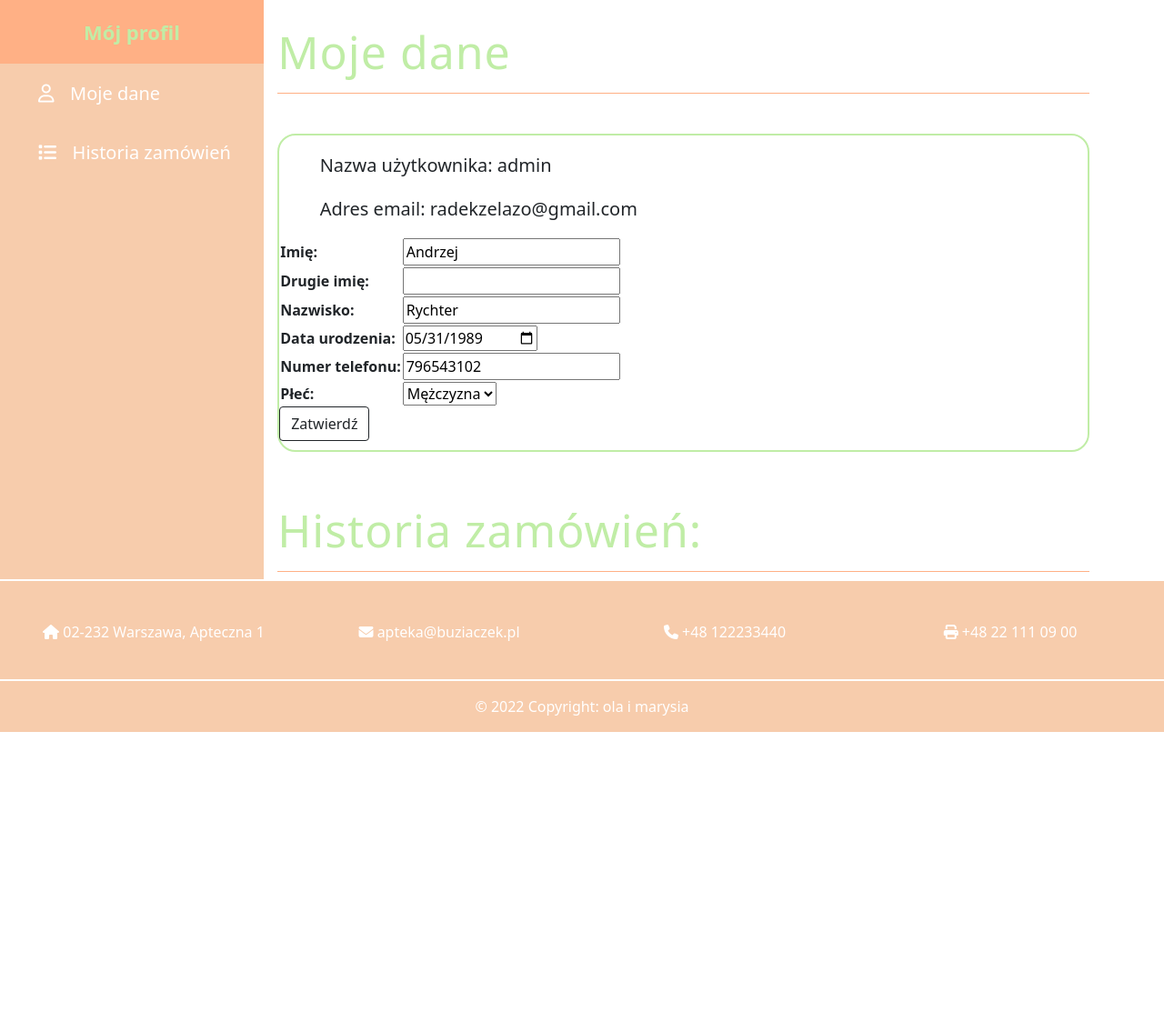
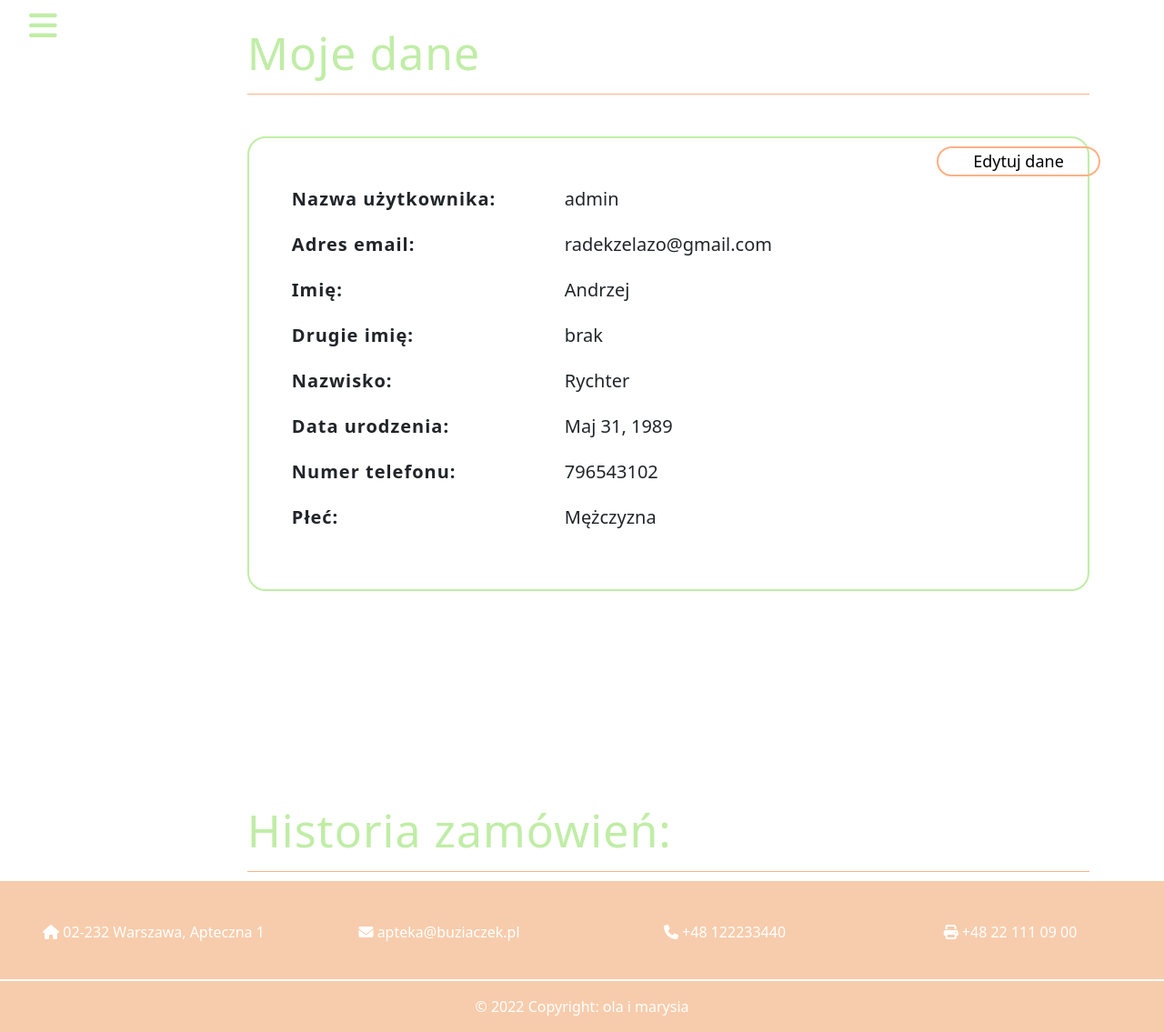
Before and after one commit to rzelazo/OnlinePharmacy, a Django app: page /user/ in a window 1280 px wide. Shown: the part 140-1275 px from the top of the page at 91% size. Before the commit the page ends 945 px from the top, so only its background shows below. Run offline with Django 3.2, Linux system fonts and the light colour scheme; a user stored in the database is signed in; data comes from the database, SQL or seed files in the repository; some libraries are stand-ins or nearby versions.

Commit message:
jutro dalej, bo chyba się zagapiłam z godziną

```diff
--- a/templates/core/user.html
+++ b/templates/core/user.html
@@ -13,14 +13,15 @@
     margin: 0;
     padding: 0;
     position: absolute;
+    left: -290px;
     user-select: none;
-    left: 0;
     width: 290px;
     height: 100%;
     background: #F7CCAC;
     box-sizing: border-box;
     text-decoration: none;
     z-index: 1;
+    transition: all 0.5s ease;
   }
   .sidenav li{
     list-style: none;
@@ -55,7 +56,7 @@
     margin-top: 5%;
     border: solid 2px #C0EDA6;
     border-radius: 20px;
-    height: 350px;
+    height: 500px;
   }
 
 
@@ -71,11 +72,12 @@
 
   }
   .data-table thead tr{
-    background-color: #FFB085;
-    color: #ffffff;
+    background-color: #ffd1b8;
+    color: white;
     text-align: center;
     font-weight: bold;
-    height: 55px;
+    height: 60px;
+    font-size: 19px;
   }
 
   .data-table th,
@@ -85,13 +87,118 @@
   }
   .data-table tbody tr{
     border-bottom: 1px solid #dddddd;
+    border-left: 2px solid #FAEBD7;
+    border-right: 2px solid #FAEBD7;
+  }
+  .data-table tbody tr:last-of-type{
+    border-bottom: 2px solid #FAEBD7;
   }
   .data-table tbody tr:nth-of-type(even){
-    background-color: #f3f3f3;
+    background-color: white;
   }
   .data-table tbody tr:nth-of-type(odd) {
     background-color: #FAEBD7;
   }
+  #check{
+    display: none;
+  }
+  label #open, label #close{
+    position: absolute;
+    cursor: pointer;
+    border-radius: 3px;
+
+  }
+  label #open{
+    left: 20px;
+    top: 145px;
+    font-size: 35px;
+    color: #C0EDA6;
+    padding: 6px 12px;
+    transition: all 0.5s;
+  }
+  label #close{
+    z-index: 1111;
+    left: -290px;
+    top: 155px;
+    font-size: 30px;
+    padding: 4px 9px;
+    transition: all 0.5s ease;
+    color: #C0EDA6;
+
+  }
+  #check:checked ~ .sidenav{
+    left: 0;
+  }
+  #check:checked ~ label #open{
+    left: 250px;
+    opacity: 0;
+    pointer-events: none;
+  }
+  #check:checked ~ label #close{
+    left: 240px;
+
+  }
+
+  #confirm {
+    margin-left: 18%;
+    margin-top: 4%;
+    font-size: 18px;
+    justify-content: center;
+    align-items: center;
+    color: black !important;
+    border: solid 2px #FFB085;
+    width: 180px;
+    height: 33px;
+    border-radius: 30px;
+    background-color: transparent;
+  }
+  #confirm:hover {
+    background-color: #FFB085 !important;
+    color: white !important;
+  }
+  #table{
+    margin-left: 5%;
+  }
+
+  #table td{
+    width: 300px;
+    height:50px;
+  }
+  #edit{
+    margin-top: 1%;
+    margin-left: 82%;
+    font-size: 18px;
+    text-align: center;
+    color: black !important;
+    border: solid 2px #FFB085;
+    width: 180px;
+    height: 33px;
+    border-radius: 30px;
+    background-color: transparent;
+  }
+  #edit:hover {
+    background-color: #FFB085 !important;
+    color: white !important;
+  }
+  #back{
+    margin-top: 1%;
+    margin-left: 93%;
+    font-size: 18px;;
+    display: none;
+  }
+
+  .update{
+    display: none;
+  }
+  .newdata{
+    margin-top: 3%;
+    margin-left: 3%;
+    height: 300px;
+    width: 700px;
+    font-size: 20px;
+    letter-spacing: 1px;
+  }
+
 
 
 </style>
@@ -99,7 +206,13 @@
 
 {% block content %}
 <body>
+
 <div class="wrapper" style="height: fit-content">
+  <input type="checkbox" id="check">
+    <label for="check">
+      <i class="fas fa-bars" id="open"></i>
+      <i class="fas fa-times" id="close"></i>
+    </label>
   <div class="sidenav" id="pls">
     <header>Mój profil</header>
 
@@ -116,38 +229,90 @@
 
 <div class="content" style="position: relative;">
 
-  <div id="mydata" class="data" style="margin-left: 20%;  margin-bottom:5%; height: fit-content" >
+  <div id="mydata" class="data" style="margin-left: 17%;  margin-bottom:5%; height: 800px" >
     <h1 style="margin-top: 3%; letter-spacing: 1px; font-size: 50px; color: #C0EDA6;
             padding: 0 0 15px 0; border-bottom: 1px solid #FFB085;">Moje dane</h1>
 
     <div class="box">
-      <p id="info">Nazwa użytkownika: {{ user.username }}</p>
+      <button type="button" id="edit" onclick="update()">Edytuj dane</button>
+      <a id="back" onclick="back()"><i class="fa-solid fa-arrow-left"></i>
+        <label>Wróć</label>
+      </a>
+      <!--<button type="button" id="back" onclick="back()">Wróć</button>-->
+      <table id="table">
+
+      <tr id="info">
+        <td style="font-weight: bold; letter-spacing: 1px">Nazwa użytkownika:</td>
+        <td id="infdata">{{ user.username }}</td>
+        </tr>
+
       {% if user.email %}
-      <p id="info">Adres email: {{ user.email }}</p>
+      <tr id="info">
+        <td style="font-weight: bold; letter-spacing: 1px">Adres email: </td>
+        <td id="infdata">{{ user.email }}</td></tr>
       {% else %}
-      <p id="info">Adres email: brak</p>
+      <tr id="info">
+        <td style="font-weight: bold; letter-spacing: 1px">Adres email:</td>
+        <td id="infdata">brak</td></tr>
       {% endif %}
+      <tr id="info">
+        <td style="font-weight: bold; letter-spacing: 1px">Imię:</td>
+        <td id="infdata">{{ customer.first_name }}</td></tr>
+      {% if customer.second_name %}
+      <tr id="info">
+        <td style="font-weight: bold; letter-spacing: 1px">Drugie imię: </td>
+        <td id="infdata">{{ customer.second_name }}</td></tr>
+      {% else %}
+      <tr id="info">
+        <td style="font-weight: bold; letter-spacing: 1px">Drugie imię:</label>
+        <td id="infdata">brak</td></tr>
+      {% endif %}
+      <tr id="info">
+        <td style="font-weight: bold; letter-spacing: 1px">Nazwisko:</td>
+        <td id="infdata">{{ customer.last_name }}</td></tr>
+      <tr id="info">
+        <td style="font-weight: bold; letter-spacing: 1px">Data urodzenia:</td>
+        <td id="infdata">{{ customer.date_of_birth }}</td></tr>
+      <tr id="info">
+        <td style="font-weight: bold; letter-spacing: 1px">Numer telefonu:</td>
+        <td id="infdata">{{ customer.phone_number}}</td></tr>
+      <tr id="info">
+        <td style="font-weight: bold; letter-spacing: 1px">Płeć:</td>
+        {% if customer.gender == 'f'%}
+        <td id="infdata">Kobieta</td></tr>
+        {% else %}
+        <td id="infdata">Mężczyzna</td></tr>
+        {% endif %}
+      </table>
 
-      <form action="" method="post">
+
+      <form action="" method="post" class="update">
         {% csrf_token %}
-        <table>
+        <table class="newdata">
 
           {{ customer_form.as_table }}
 
         </table>
-        <input type="submit" value="Zatwierdź" class="btn btn-outline-dark" id="confirm">
+        <button type="submit" value="Zatwierdź" id="confirm">Zatwierdź</button>
       </form>
 
     </div>
   </div>
 
-<div id="history" class="data" style="margin-left: 20%">
+  <div id="history" class="data" style="margin-left: 17%">
     <h1 style="margin-top: 3%; letter-spacing: 1px; font-size: 50px; color: #C0EDA6;
             padding: 0 0 15px 0; border-bottom: 1px solid #FFB085">Historia zamówień:</h1>
     {% for order in orders %}
     <table class="data-table">
-
-    <thead>
+      <label style="font-weight: bold; font-size: 18px; letter-spacing: 1px; margin-top: 2%">Nr. zamówienia: </label>
+        <label style="margin-left: 2%"># {{order.id}}</label>
+      <br>
+      <label style="font-weight: bold; font-size: 18px; letter-spacing: 1px">Data: </label>
+        <label style="margin-left: 2%">{{order.date}}</label>
+      <br>
+      <label style="font-weight: bold; font-size: 18px; letter-spacing: 1px">Status: </label>
+        <label style="margin-left: 2%">{{order.get_status_display}}</label>
+      <!--<thead>
       <tr>
         <th>Nr. zamównienia</th>
         <th>Data</th>
@@ -158,24 +323,26 @@
         <td># {{ order.id }}</td>
         <td>{{ order.date }}</td>
         <td>{{ order.get_status_display }}</td>
-    </tr>
+      </tr> -->
+      <thead>
       <tr>
         <th>Produkt</th>
         <th>Cena</th>
         <th>Liczba sztuk</th>
       </tr>
+      </thead>
       {% for order_item in order.orderitem_set.all %}
       <tr>
         <td>
-        <a href="{% url 'core:detail' order_item.item.pk %}">
+          <a style="color: black" href="{% url 'core:detail' order_item.item.pk %}">
             {{ order_item.item.name }}
           </a>
         </td>
         <td>
           {% if order_item.item.price_sale %}
-        {{ order_item.item.price_sale }}
+          {{ order_item.item.price_sale }} zł
           {% else %}
-          {{ order_item.item.price }}
+          {{ order_item.item.price }} zł
           {% endif %}
         </td>
         <td>
@@ -183,14 +350,14 @@
         </td>
       </tr>
       {% endfor %}
-    <tr style="font-size: large">
-      <th>Koszt całkowity:</th>
+      <tr style="font-size: large; border-top: 1px solid black">
+        <th style="letter-spacing: 1px">Koszt całkowity:</th>
         <td colspan="2" style="text-align: center"><strong>{{ order.total_price }} zł</strong></td>
       </tr>
       {% endfor %}
 
     </table>
-  </h3>
+
   </div>
 </div>
 
@@ -219,6 +386,26 @@
 
   }
 
+  function all(){
+    document.querySelector('#mydata').style.display="block";
+    document.querySelector('#history').style.display="block";
+    document.querySelector('#md').style.fontWeight="normal";
+    document.querySelector('#his').style.fontWeight="normal";
+  }
+
+  function update(){
+    document.querySelector('#table').style.display="none";
+    document.querySelector('.update').style.display="block";
+    document.querySelector('#edit').style.display="none";
+    document.querySelector('#back').style.display="block";
+  }
+  function back(){
+    document.querySelector('#table').style.display="block";
+    document.querySelector('.update').style.display="none";
+    document.querySelector('#edit').style.display="block";
+    document.querySelector('#back').style.display="none";
+  }
+
 
 
 </script>
```
Lines whose indentation alone changed are shown as unchanged.
